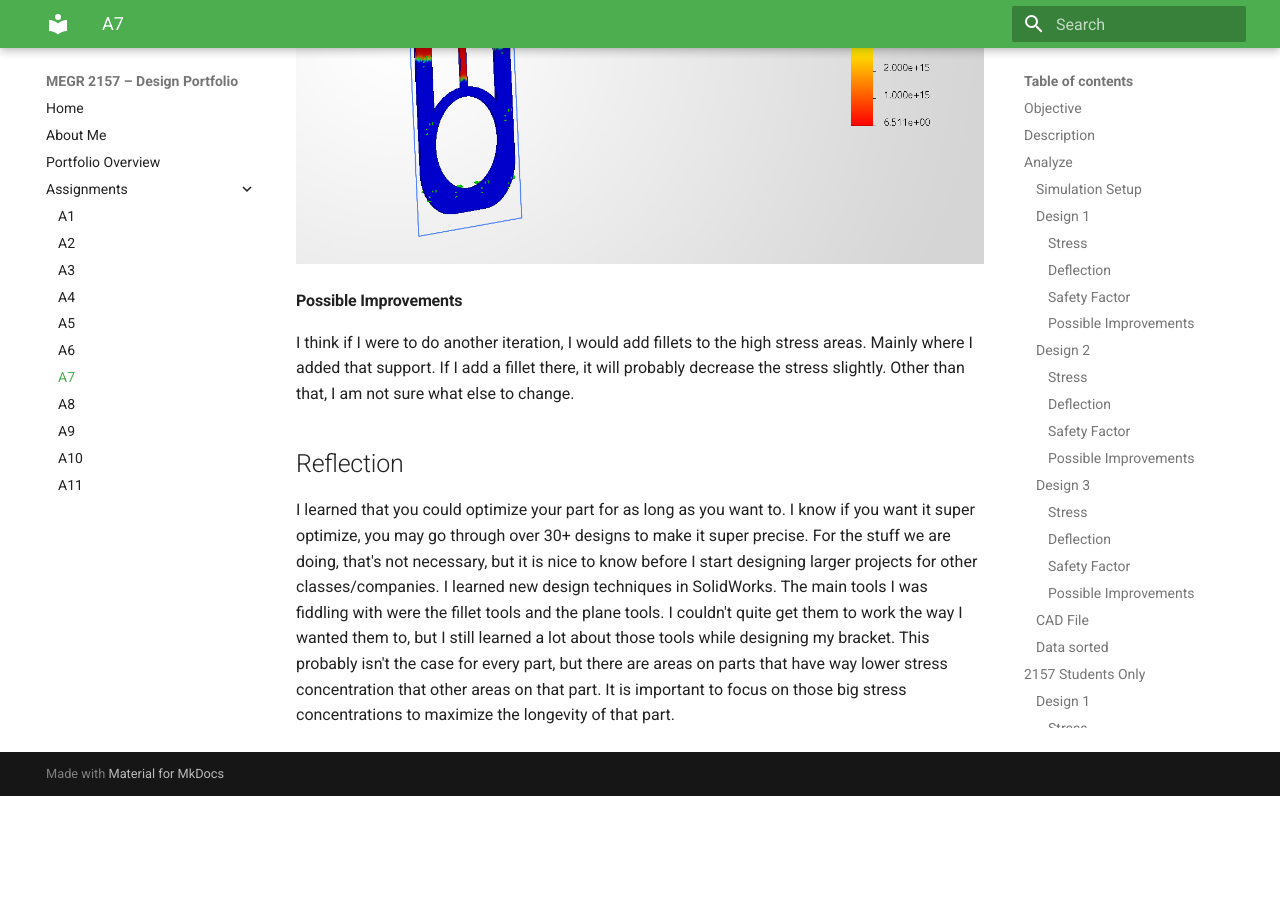
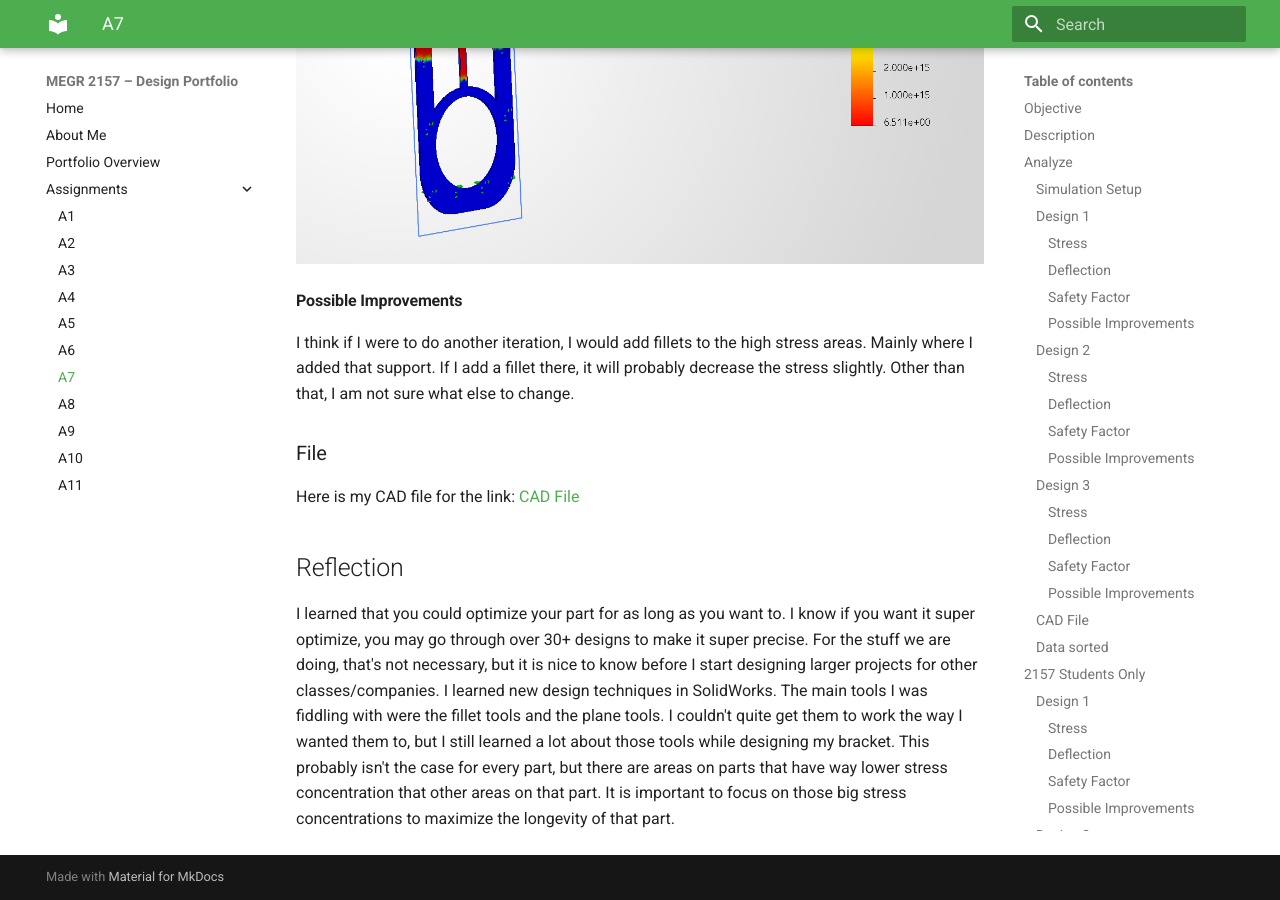
Before and after one commit to AndyChwalik/megr2157-portfolio, an MkDocs documentation site: the page built from docs/assignments/A07/index.md, in a window 1280 px wide and 900 px high, scrolled down 23380 px. Built offline with MkDocs 1.6.1 and Material for MkDocs 9.7.7, drawn with Linux system fonts in a browser that asks for light colours; before the commit the page ends 24176 px from its top, so only the background shows below that.

Commit message:
Update index.md

```diff
--- a/docs/assignments/A07/index.md
+++ b/docs/assignments/A07/index.md
@@ -308,6 +308,10 @@ My safety factor also got slightly worse. It seems that all of my physical prope
 
 I think if I were to do another iteration, I would add fillets to the high stress areas. Mainly where I added that support. If I add a fillet there, it will probably decrease the stress slightly. Other than that, I am not sure what else to change.
 
+### File
+
+Here is my CAD file for the link: [CAD File](link.SLDPRT)
+
 ## Reflection
 
 I learned that you could optimize your part for as long as you want to. I know if you want it super optimize, you may go through over 30+ designs to make it super precise. For the stuff we are doing, that's not necessary, but it is nice to know before I start designing larger projects for other classes/companies. I learned new design techniques in SolidWorks. The main tools I was fiddling with were the fillet tools and the plane tools. I couldn't quite get them to work the way I wanted them to, but I still learned a lot about those tools while designing my bracket. This probably isn't the case for every part, but there are areas on parts that have way lower stress concentration that other areas on that part. It is important to focus on those big stress concentrations to maximize the longevity of that part.
```
